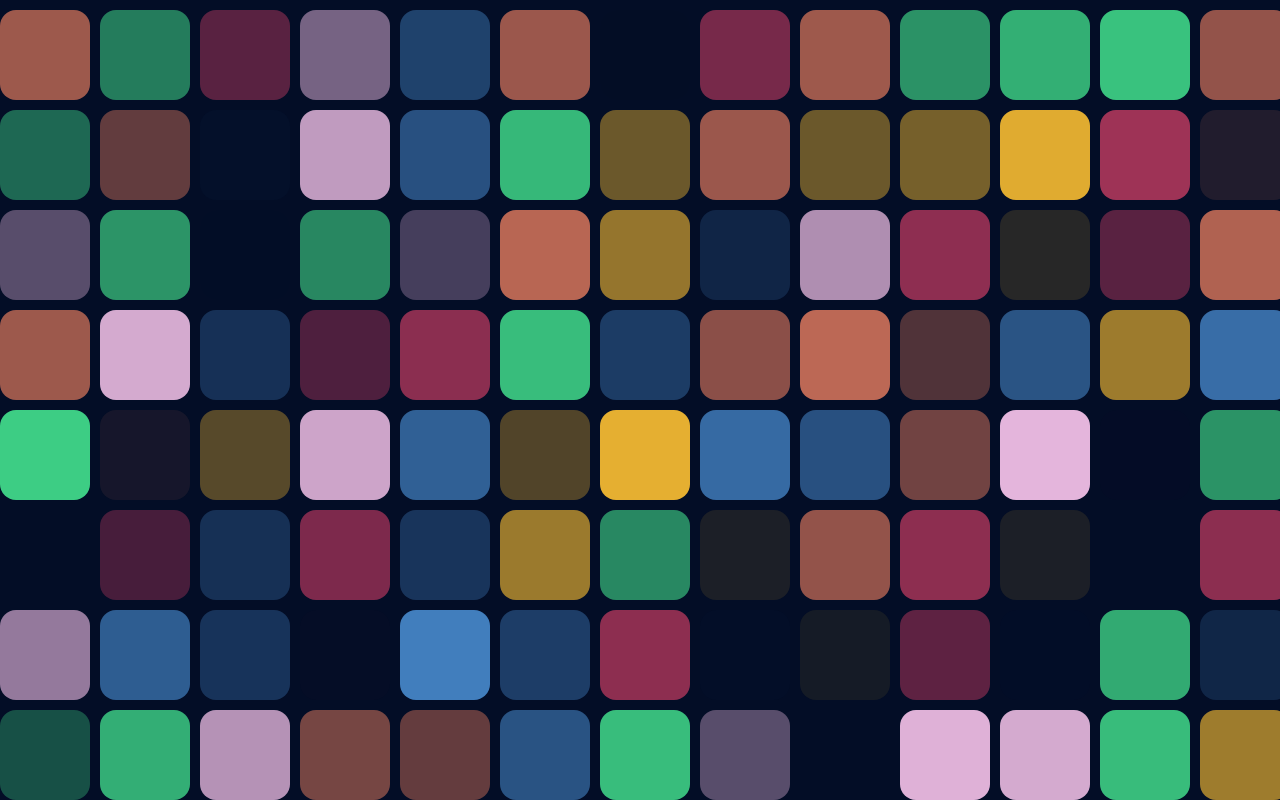
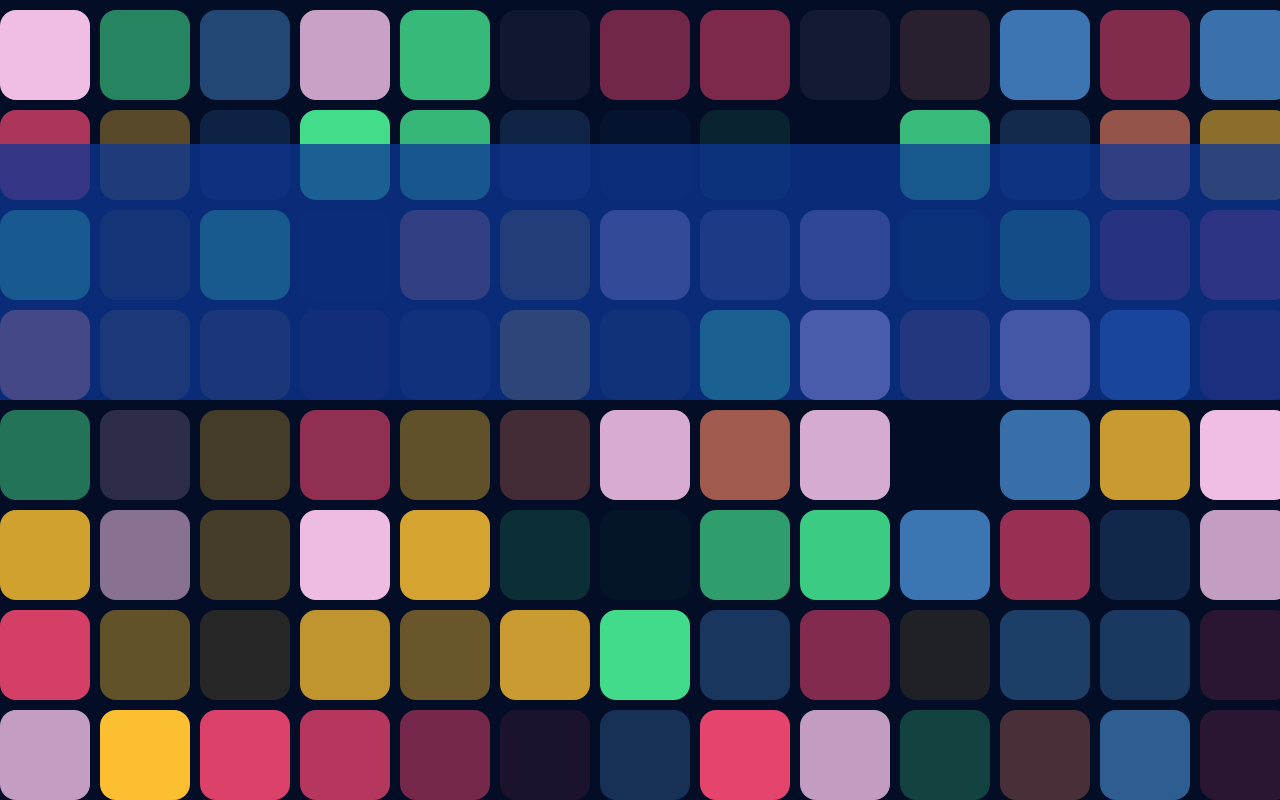
Before and after one commit to Yevreheim/ReactWebDevLearning, a React (Create React App) app: page / in a window 1280 px wide. Built offline with nearby package versions, Linux system fonts and the light colour scheme.

Commit message:
7/10
7/10 Quick Update

```diff
--- a/src/App.js
+++ b/src/App.js
@@ -1,87 +1,47 @@
-import React, {useState, useRef} from 'react';
+import React, { useState} from 'react';
 import styled from '@emotion/styled'
 import LoopTrue from './components/startscreen/testanimation';
-import { useSprings } from 'react-spring'
+import StartScreen from './components/startscreen/startscreen';
+
 
 let AppDisplay = styled.div
-`
+  `
   width: ${props => props.width};
   height: ${props => props.height};
   backgroundColor: ${props => props.backgroundColor};
 `
-const fn = (order, down, originalIndex, curIndex, y) => (index) =>
-  down && index === originalIndex
-    ? { y: curIndex * 100 + y, scale: 1.1, zIndex: '1', shadow: 15, immediate: (n) => n === 'y' || n === 'zIndex' }
-    : { y: order.indexOf(index) * 100, scale: 1, zIndex: '0', shadow: 1, immediate: false }
 
-function AppFunction() {
-  const[WindowWidth, WindowWitdhAPI] = useState(Math.ceil(window.innerWidth/100));
-  const[WindowHeight, WindowHeightAPI] = useState(Math.ceil(window.innerHeight/100));
-  const SquareArray = [];
-
+function ScreenToArray() {
+  const [WindowWidth, WindowWitdhAPI] = useState(Math.ceil(window.innerWidth / 100));
+  const [WindowHeight, WindowHeightAPI] = useState(Math.ceil(window.innerHeight / 100));
+  const arrayResult = [];
   for (let indexHeight = 0; indexHeight < WindowHeight; ++indexHeight) {
     for (let indexWidth = 0; indexWidth < WindowWidth; ++indexWidth) {
       var SquareX = indexWidth * 100;
       var SquareY = indexHeight * 100;
-      SquareArray.push({ x: SquareX, y: SquareY});
+      arrayResult.push({ x: SquareX, y: SquareY });
     }
   }
+  return arrayResult;
+}
 
-  const order = useRef(SquareArray.map((_,index)=>index));
-  const [springs, springsAPI] = useSprings(SquareArray.length, fn(order.current));
-
+function AppFunction() {
+  let SquareArray = [];
+  SquareArray = ScreenToArray();
 
   let AppOutput =
-  <div>
-    <AppDisplay style={{width:'100vw', height: '100vh', backgroundColor: '#030D26',position: 'relative'}}>
-          {SquareArray.map(({x,y})=> <LoopTrue x={x} y={y}/>)}
-    </AppDisplay>
-  </div>
+    <div>
+      <AppDisplay style={{ width: '100vw', height: '100vh', backgroundColor: '#030D26', position: 'relative' }}>
+        {SquareArray.map(({ x, y }) => <LoopTrue x={x} y={y} />)}
+      </AppDisplay>
+    </div>
 
   return (
     <div>
       {AppOutput}
+      <StartScreen></StartScreen>
     </div>
   )
 }
 
-// class App extends React.Component{
-//     constructor(props){
-//       super(props)
-//       this.state ={
-//         w: '100vw',
-//         h: '100vh',
-//         backgroundColor: '#030D26',
-//         position: 'relative',
-//       }
-//     }
-
-//     render(){
-//       var WindowWidth = window.innerWidth;
-//       var WidthRound = Math.ceil(WindowWidth / 100);
-//       var WindowHeight = window.innerHeight;
-//       var HeightRound = Math.ceil(WindowHeight / 100);
-//       const TestArray = [];
-//       for (let indexHeight = 0; indexHeight < HeightRound; ++indexHeight) {
-//         for (let indexWidth = 0; indexWidth < WidthRound; ++indexWidth) {
-//           var SquareX = indexWidth * 100;
-//           var SquareY = indexHeight * 100;
-//           TestArray.push({ x: SquareX, y: SquareY});
-//         }
-//       }
-//       let AppOutput =
-//         <div>
-//           <AppDisplay style={{width:this.state.w, height: this.state.h, backgroundColor: this.state.backgroundColor,position: this.state.position}}>
-//               {TestArray.map(({x,y})=> <LoopTrue x={x} y={y}/>)}
-//           </AppDisplay>
-//         </div>
-//       return(
-//         <div>
-//             {this.props.children}
-//             {AppOutput}
-//         </div>
-//       );
-//     }
-// }
-
 export default AppFunction;
--- a/src/components/startscreen/startscreen.js
+++ b/src/components/startscreen/startscreen.js
@@ -1,6 +1,5 @@
 import styled from '@emotion/styled'
 import React from "react";
-import {useSpring, animated} from react-useSpring;
 
 let MiddleSquare = styled.div
 `
@@ -21,14 +20,24 @@ class StartScreen extends React.Component{
     constructor(props){
         super(props)
         this.state={
-            w: '256px',
+            w: '100vw',
             h: '256px',
-            backgroundColor: '#0E3795'
+            backgroundColor: '#0E3795',
+            opacity: '0.75',
+            position: 'absolute',
+            bottom: '50vh'
+
         }
     }
     render(){
         return(
-            <div>
+            <div style={{
+                width:this.state.w,
+                height:this.state.h,
+                backgroundColor:this.state.backgroundColor,
+                position: this.state.position,
+                bottom: this.state.bottom,
+                opacity:this.state.opacity}}>
 
             </div>
         );
--- a/src/components/startscreen/testanimation.js
+++ b/src/components/startscreen/testanimation.js
@@ -11,36 +11,32 @@ function getRandomArbitrary(min, max) {
 }
 
 function LoopTrue(props) {
-  const ColourArray= ['#46e891', '#E5446D', '#FF8966', '#FEC9F1', '#FFC233', '#4381C1'];
+  const ColourArray = ['#46e891', '#E5446D', '#FF8966', '#FEC9F1', '#FFC233', '#4381C1'];
   //Green, Red, Orange, Pink, Yellow, Blue
   // const [BGUnit, BGUnitIncrement] = useState(RandomInt(6));
   const [BackgroundColorTest, BGIncrement] = useState(ColourArray[RandomInt(6)]);
   // eslint-disable-next-line
-  const [SquareTime, SquareTimeAPI] = useState(getRandomArbitrary(500,1000));
+  const [SquareTime, SquareTimeAPI] = useState(getRandomArbitrary(500, 2000));
 
+  //Figure out implementation of reset and reverse
   const styles = useSpring({
-    loop: true,
-    from: {opacity: 1, backgroundColor: BackgroundColorTest},
-    to: {
-      opacity: 0,
-      // backgroundColor: BackgroundColorTest,
-    },
+    to: { opacity: 0, },
+    from: { opacity: 1, backgroundColor: BackgroundColorTest },
+    loop: {reverse: true},
+    // loop: true,
     onRest: {
-      opacity: () => {BGIncrement(() => ColourArray[RandomInt(6)])},
+      //  opacity: () => { BGIncrement(BackgroundColorTest => ColourArray[RandomInt(6)])},
       // duration: () => {SquareTimeAPI(SquareTime => getRandomArbitrary(500,2000))},
     },
-    config: {duration: SquareTime},
+    config: { duration: SquareTime },
   })
 
   return (
-    <div
-    >
-      {/* { console.log(BGUnit) } */}
+    <div>
       <animated.div
         style={{
           width: 90,
           height: 90,
-          // backgroundColor: BackgroundColorTest,
           borderRadius: 16,
           position: 'fixed',
           bottom: props.y,
```
Also changed, not shown: package.json (+14 -2 lines), 1 other file (tests, documents, lock files or other folders).
